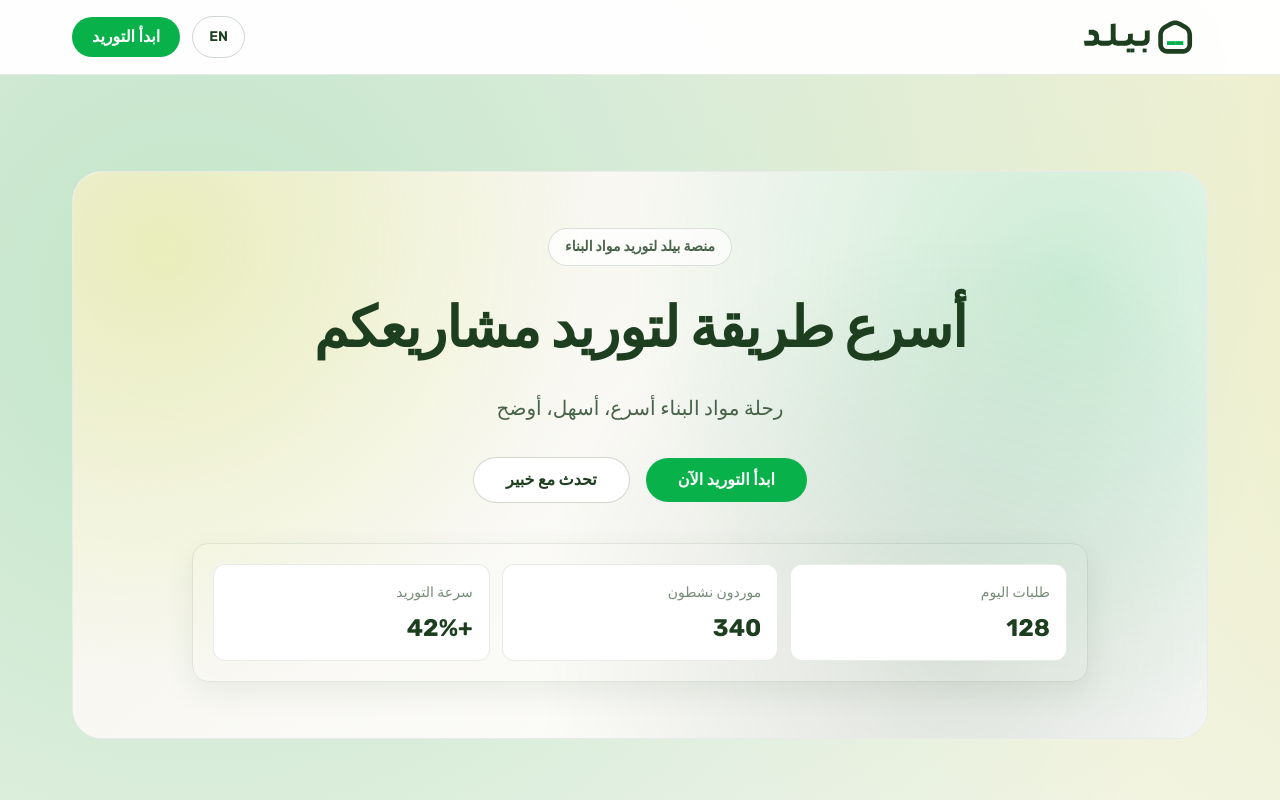
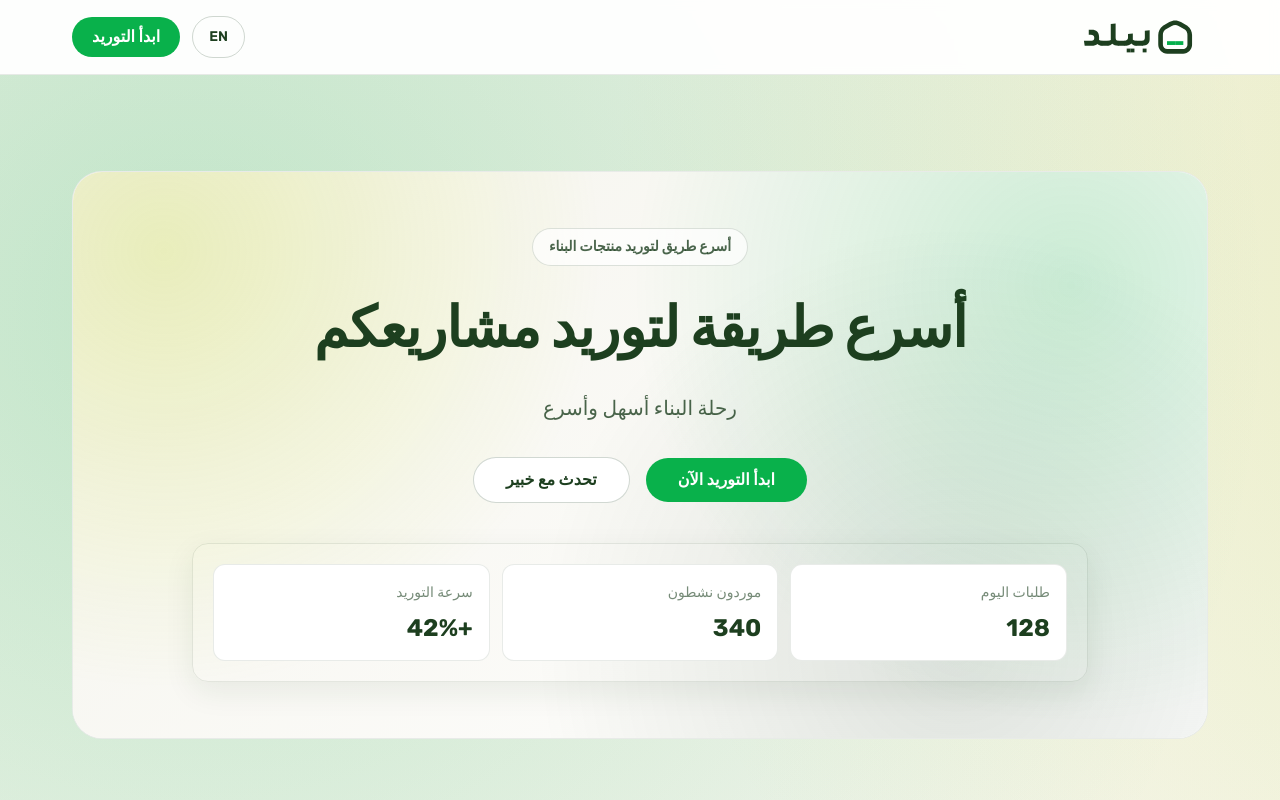
Before and after one commit to sulaimanalsuqub/buildsaudi, a Next.js app: page /ar in a window 1280 px wide. Shown: the top 800 px of the page. Built offline with nearby package versions, Linux system fonts and the light colour scheme.

Commit message:
content: update hero copy per latest Arabic messaging

```diff
--- a/components/sections/home-content.tsx
+++ b/components/sections/home-content.tsx
@@ -76,11 +76,11 @@ export function HomeContent({ isRtl = false }: HomeContentProps) {
   const t = {
     heroTitle: isRtl ? "أسرع طريقة لتوريد مشاريعكم" : "The Fastest Way to Supply Your Projects",
     heroSub: isRtl
-      ? "رحلة مواد البناء أسرع، أسهل، أوضح"
+      ? "رحلة البناء أسهل وأسرع"
       : "A clearer and faster supply workflow for construction projects.",
     primaryCta: isRtl ? "ابدأ التوريد الآن" : "Start Supplying Now",
     secondaryCta: isRtl ? "تحدث مع خبير" : "Talk to an Expert",
-    badge: isRtl ? "منصة بيلد لتوريد مواد البناء" : "Build Construction Supply Platform",
+    badge: isRtl ? "أسرع طريق لتوريد منتجات البناء" : "Build Construction Supply Platform",
     stat1: isRtl ? "طلبات اليوم" : "Today Requests",
     stat2: isRtl ? "موردون نشطون" : "Active Suppliers",
     stat3: isRtl ? "سرعة التوريد" : "Supply Speed",
```
